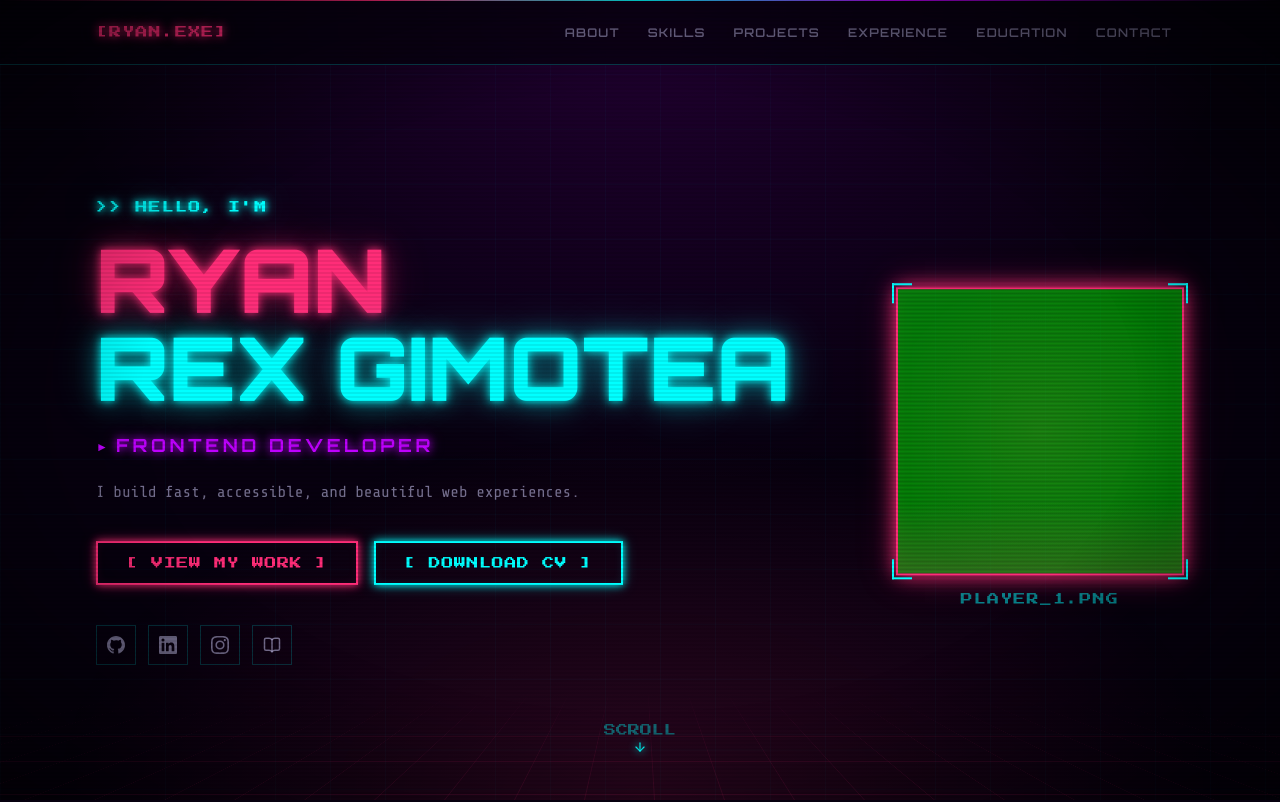
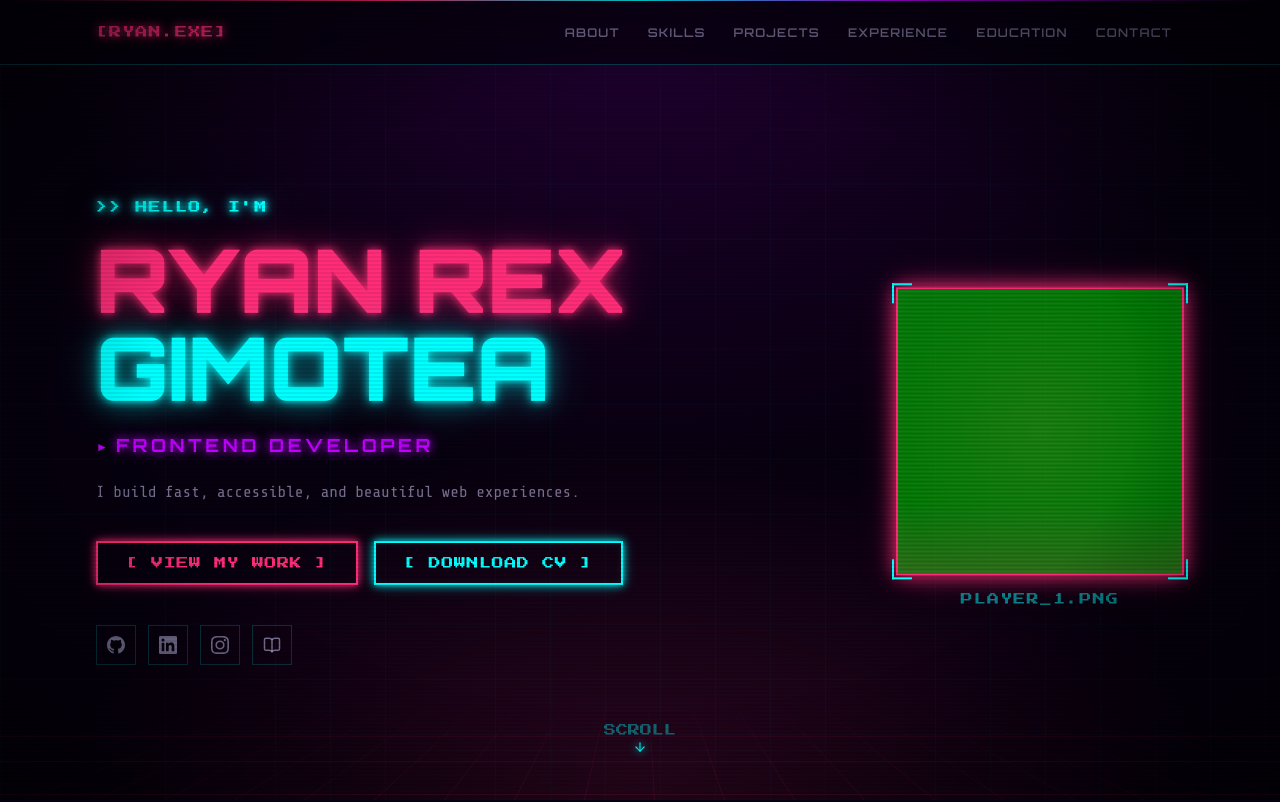
Before and after one commit to nayrxer2/ryanrexgimotea-portfolio, a Next.js app: page / in a window 1280 px wide. Shown: the top 802 px of the page. Built offline with nearby package versions, Linux system fonts and the light colour scheme.

Commit message:
fix: firstname adjustment

```diff
--- a/src/components/sections/Hero.tsx
+++ b/src/components/sections/Hero.tsx
@@ -1,11 +1,11 @@
 "use client";
 
+import { GithubIcon, InstagramIcon, LinkedinIcon } from "@/components/SocialIcons";
+import { profile, socials } from "@/data/portfolio";
 import { motion } from "framer-motion";
 import { ArrowDown, BookOpen, FileText } from "lucide-react";
 import Image from "next/image";
 import type { ReactNode } from "react";
-import { profile, socials } from "@/data/portfolio";
-import { GithubIcon, LinkedinIcon, InstagramIcon } from "@/components/SocialIcons";
 
 const ICONS: Record<string, ReactNode> = {
   github:    <GithubIcon size={18} />,
@@ -17,8 +17,8 @@ const ICONS: Record<string, ReactNode> = {
 
 export function Hero() {
   const nameParts = profile.name.split(" ");
-  const firstName  = nameParts[0] ?? "";
-  const restName   = nameParts.slice(1).join(" ");
+  const firstName  = nameParts.slice(0, 2).join(" ");
+  const restName   = nameParts.slice(2).join(" ");
 
   return (
     <section className="relative min-h-screen flex items-center justify-center overflow-hidden pt-16">
```
